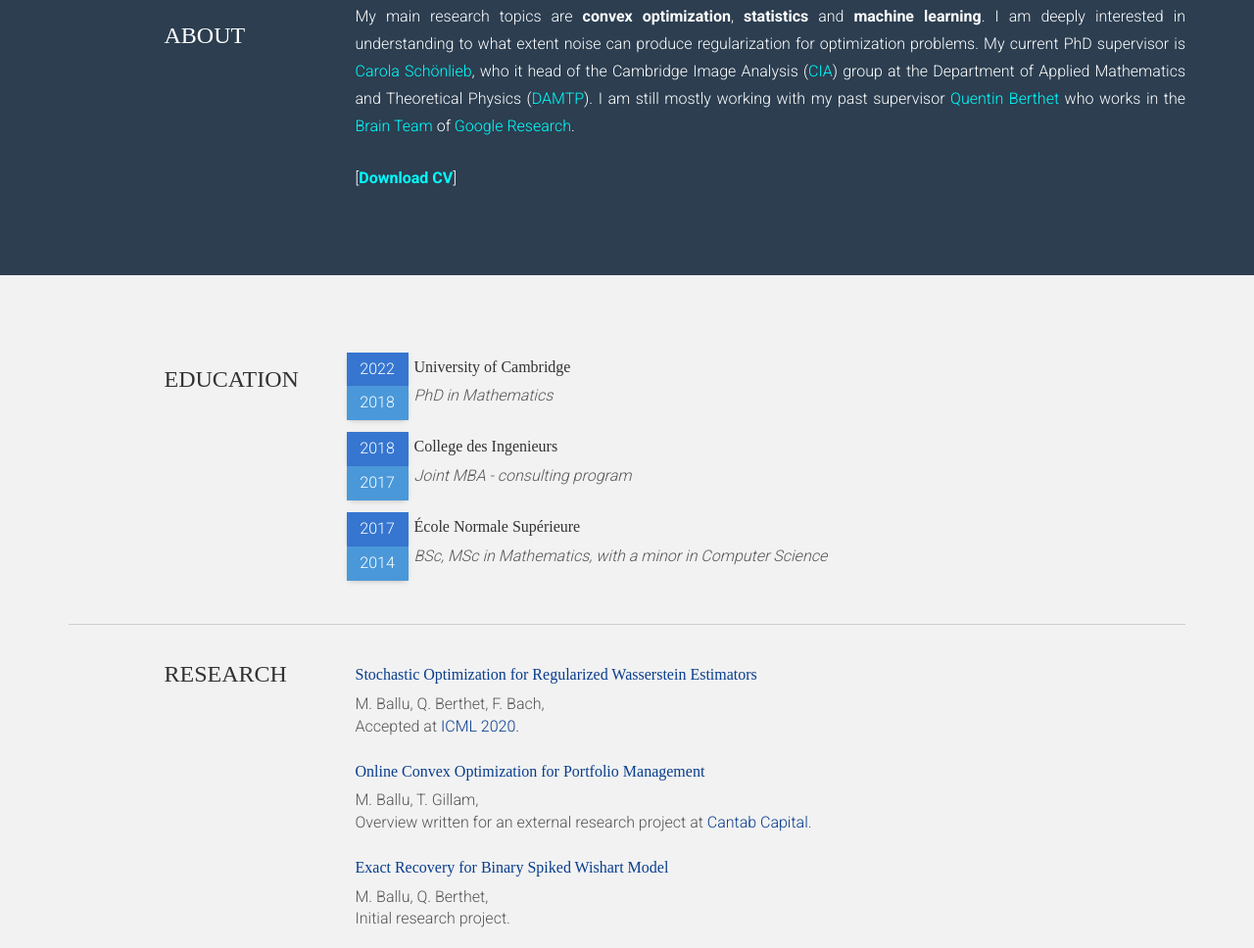
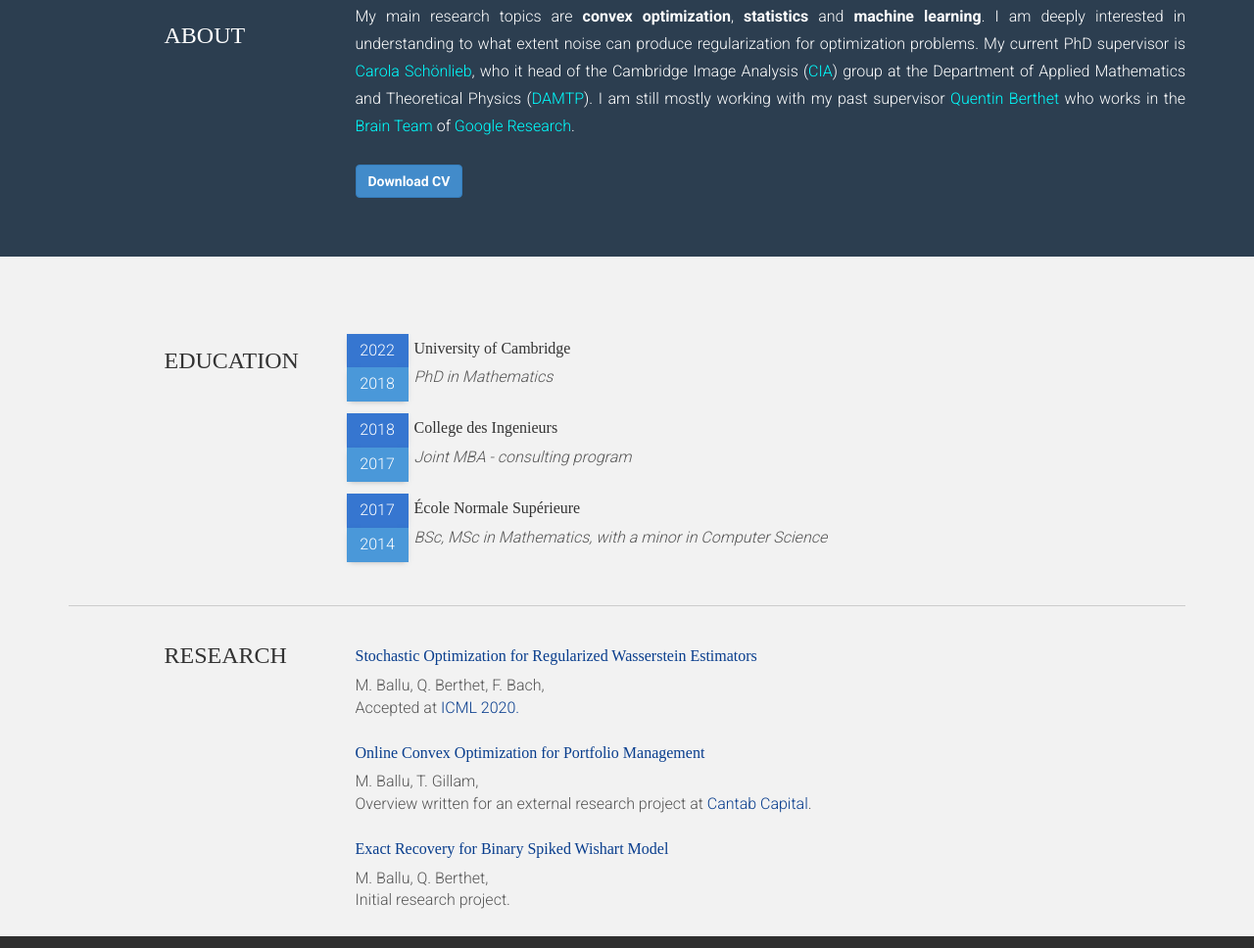
Before and after one commit to MarinBallu/marinballu.github.io, a plain HTML site: page index.html in a window 1280 px wide. Shown: the part 934-1902 px from the top of the page at 98% size. Drawn offline with Linux system fonts and the light colour scheme; a web font is replaced by a local one.

Commit message:
added a button for download

```diff
--- a/index.html
+++ b/index.html
@@ -65,7 +65,7 @@
 			<a title="https://q-berthet.github.io/index.html" href="https://q-berthet.github.io/index.html">Quentin Berthet</a> who works in the
 			<a title="http://ai.google/research/teams/brain/" href="http://ai.google/research/teams/brain/">Brain Team</a> of <a title="https://ai.google/research/" href="https://ai.google/research/">Google Research</a>.
 		</p>
-		<p>[<a href="CV_MBallu.pdf"><b>Download CV</b></a>]</p>
+		<a href="CV_MBallu.pdf"><button type="button" class="btn btn-primary"><b>Download CV</b></button></a>
 		</div>
      </div>
    </div>
```
